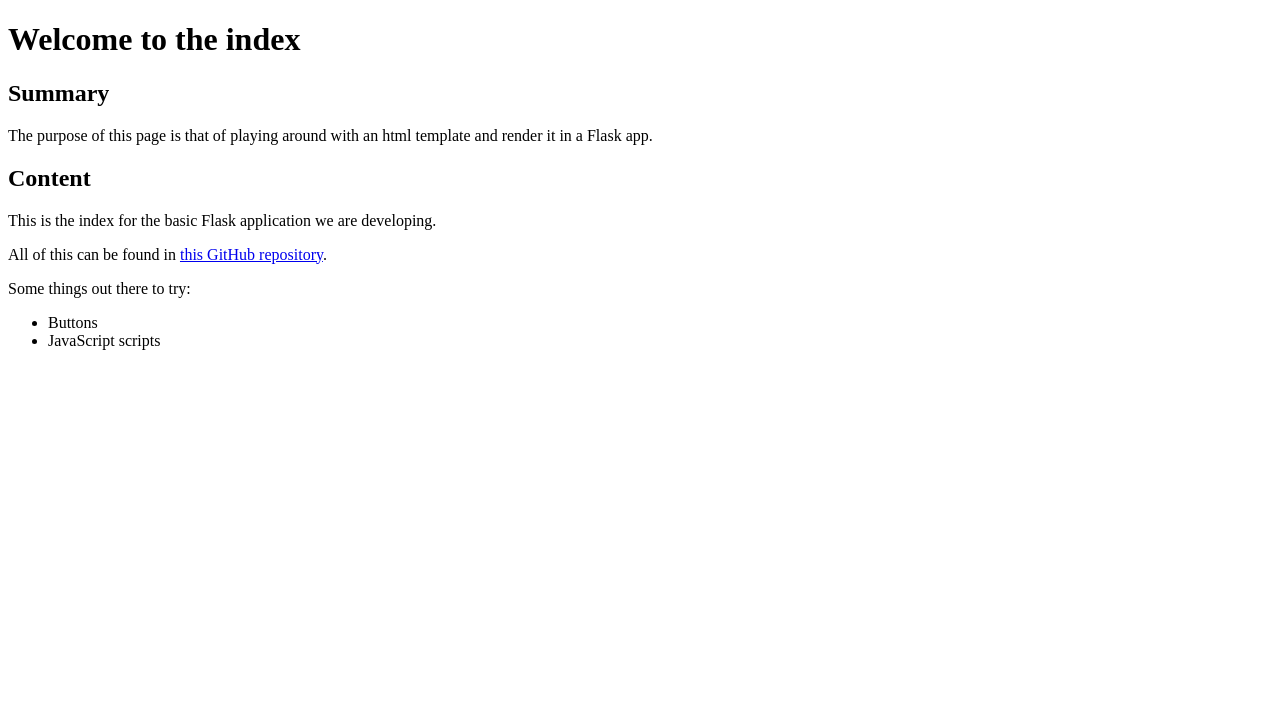
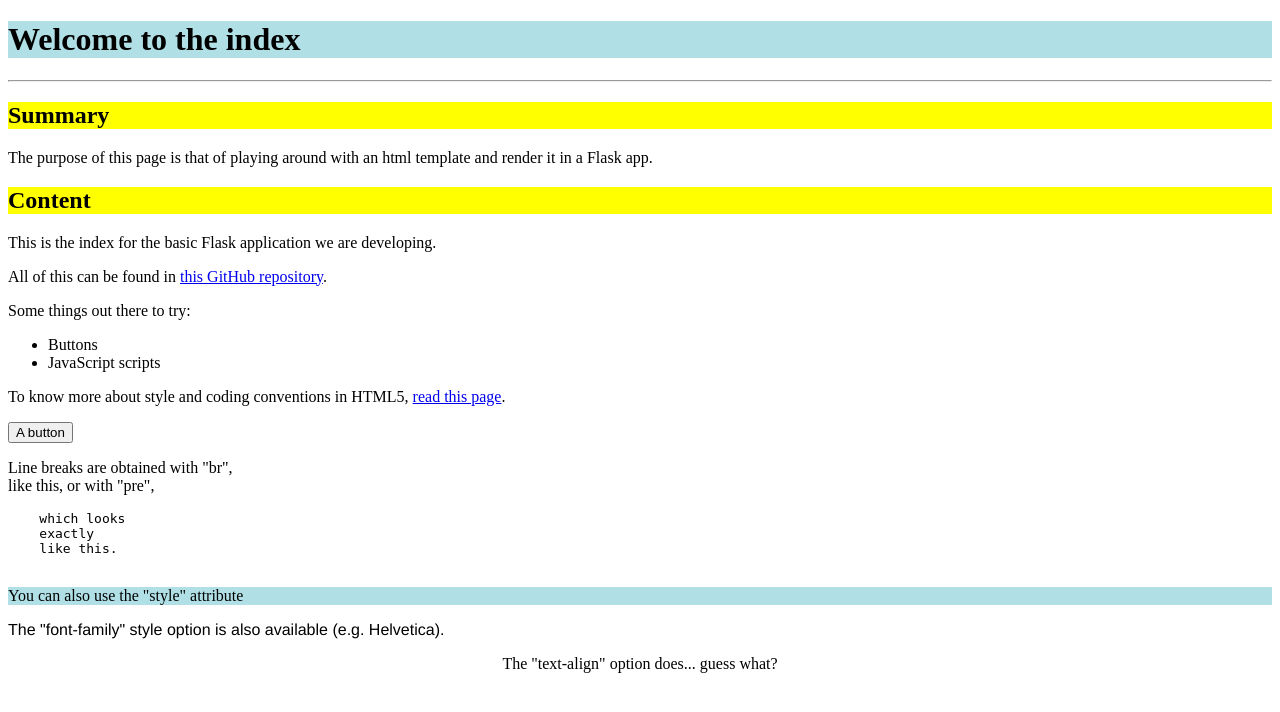
Before and after one commit to emanuele-moscato/using-flask, a Flask app: template templates/index.html in a window 1280 px wide. Shown: the top 712 px of the page. Run offline with Flask 2, Linux system fonts and the light colour scheme; the template is opened without the code that fills it, so the values that code supplies are empty.

Commit message:
Enrich html, add a (empty) css stylesheet.

```diff
--- a/templates/index.html
+++ b/templates/index.html
@@ -1,16 +1,24 @@
 <!DOCTYPE html>
 <html>
+<head>
+  <title>Index page</title>
+  <meta charset="UTF-8" />
+  <meta name="viewport" content="width=device-width, initial-scale=1.0">
+  <style>
+    h1 {background-color: powderblue}
+  </style>
+  <link rel="stylesheet" href="styles.css">
+</head>
 <body>
 
 <h1 title="Main header">Welcome to the index</h1>
+<hr>
 
 <h2 title="First sub-header">Summary</h2>
-
-<p title="First paragraph">The purpose of this page is that of playing around with an html template and
-render it in a Flask app.</p>
+<p title="First paragraph">The purpose of this page is that of playing around
+  with an html template and render it in a Flask app.</p>
 
 <h2>Content</h2>
-
 <p>This is the index for the basic Flask application we are developing.</p>
 <p>All of this can be found in
   <a href="http://www.github.com/emanuele-moscato/using-flask">this GitHub
@@ -20,6 +28,26 @@ render it in a Flask app.</p>
   <li>Buttons</li>
   <li>JavaScript scripts</li>
 </ul>
+<p>To know more about style and coding conventions in HTML5,
+  <a href="https://www.w3schools.com/html/html5_syntax.asp">read this page</a>.
+</p>
+
+<button >A button</button>
+
+<p>
+  Line breaks are obtained with "br",<br>like this, or with "pre",
+  <pre>
+    which looks
+    exactly
+    like this.
+  </pre>
+</p>
+<p style="background-color:powderblue">You can also use the "style" attribute
+</p>
+<p style="font-family:helvetica">The "font-family" style option is also available
+  (e.g. Helvetica).</p>
+<p style="text-align:center">The "text-align" option does... guess what?</p>
+
 
 </body>
 </html>
--- /dev/null
+++ b/templates/styles.css
@@ -0,0 +1 @@
+h2 {background-color: yellow}
```
